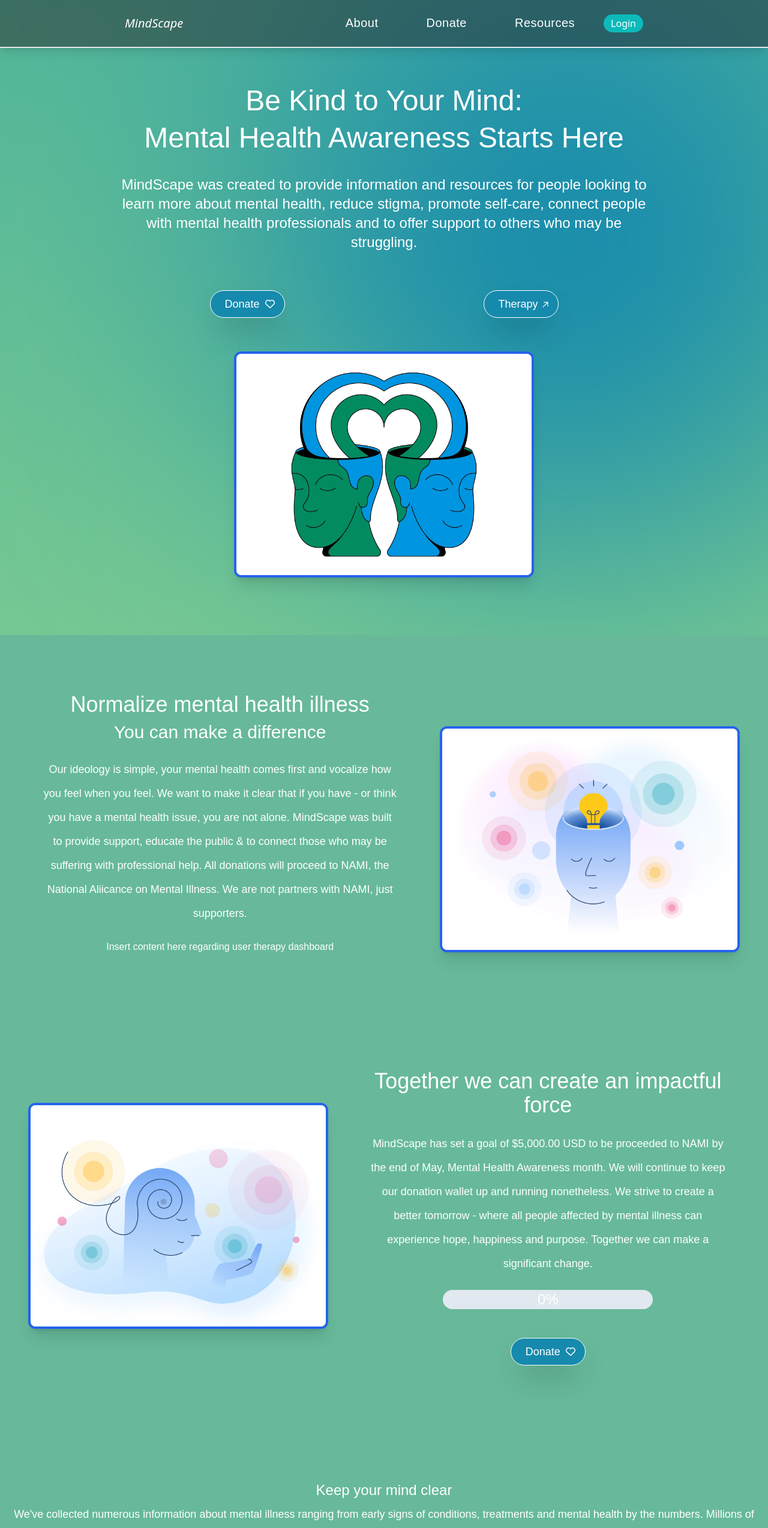
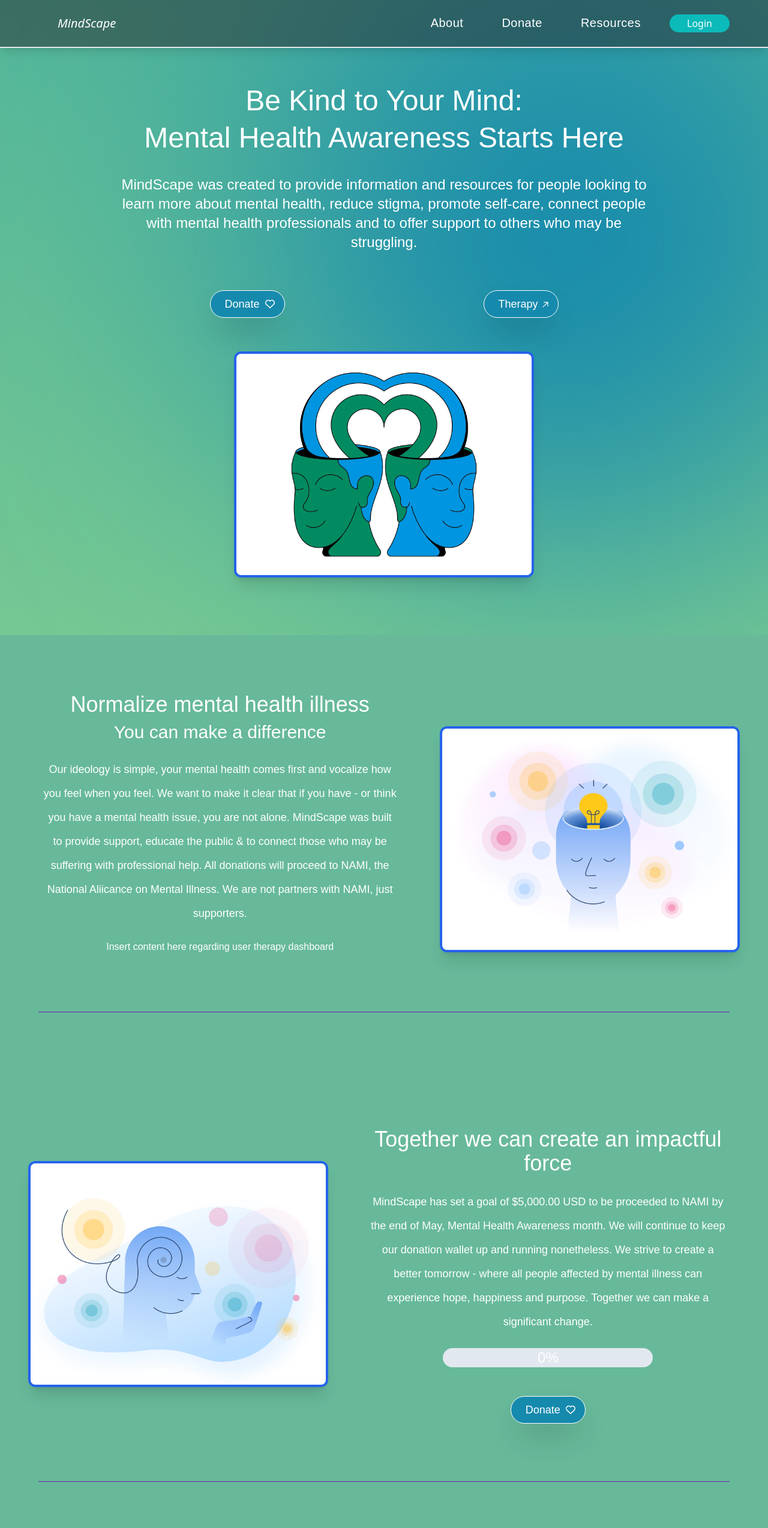
Before and after one commit to morfeli/mental-health-app, a Next.js app: page / in a window 1280 px wide. Shown: the top 2548 px of the page at 60% size. Built offline with nearby package versions, Linux system fonts and the light colour scheme; a web font is replaced by a local one.

Commit message:
chore: created about,donate,resource section for the landing page

```diff
--- a/components/Header/Header.tsx
+++ b/components/Header/Header.tsx
@@ -43,7 +43,7 @@ export const Header = () => {
 
   return (
     <header className="fixed z-[60] text-white w-screen transition duration-300 ease-in-out bg-opacity-50 shadow-lg transform-gpu border-b-2 backdrop-blur-sm ">
-      <div className="flex items-center justify-between w-screen px-8 py-3 bg-opacity-50 bg-zinc-800 sm:px-12 md:px-16 lg:px-24 xl:px-52 sm:py-6">
+      <div className="flex items-center justify-between w-screen px-8 py-3 bg-opacity-50 bg-zinc-800 sm:px-12 md:px-16 lg:pl-24 sm:py-6">
         <h2 className="text-xl italic text-white z-[60]">MindScape</h2>
         <MobileBtn isOpen={isOpen} toggleMenu={toggleMenuHandler} />
         <MobileMenu isOpen={isOpen} closeMenu={closeMenuHandler} />
--- a/components/Header/NavItem.tsx
+++ b/components/Header/NavItem.tsx
@@ -21,13 +21,14 @@ const NavItem = ({ closeMenu, link, variants, nav, name }: NavItemProps) => {
   const navItemStyle = classNames(
     "list-none tracking-wide font-Author cursor-pointer transition-colors ease-in-out delay-75 after:block after:w-0 after:h-0.5 after:transition-all duration-700 hover:after:w-full after:bg-white",
     {
-      "pl-12 lg:pl-20": nav,
+      "pl-12 lg:pl-16": nav,
       "text-xl": nav,
       "text-2xl": !nav,
     }
   );
   return (
     <motion.a
+      id={`navLink-${link}`}
       variants={variants}
       href={`#${link}`}
       onClick={(e) => {
--- a/components/Header/Navigation.tsx
+++ b/components/Header/Navigation.tsx
@@ -8,7 +8,7 @@ export const Navigation = () => {
         <NavItem name="About" link="About" nav />
         <NavItem name="Donate" link="Donate" nav />
         <NavItem name="Resources" link="Resources" nav />
-        <Button styles="py-0 bg-[#0cbaba] ml-12">Login</Button>
+        <Button styles="py-0 bg-[#0cbaba] ml-12 w-[100px]">Login</Button>
         {/* <NavItem name="Dashboard" link="Dashboard" nav /> */}
       </ul>
     </nav>
--- a/components/LandingPage/About/About.tsx
+++ b/components/LandingPage/About/About.tsx
@@ -1,5 +1,6 @@
 import { HeroImage } from "components/LandingPage/Hero/HeroImage";
 import { SectionLayout } from "components/Layouts.tsx/SectionLayout";
+import { LineBreak } from "components/UI/LineBreak";
 
 export const About = () => {
   return (
@@ -25,6 +26,7 @@ export const About = () => {
         </div>
         <HeroImage source="/mental-health-image.webp" />
       </div>
+      <LineBreak />
     </SectionLayout>
   );
 };
--- a/components/LandingPage/Donate/Donate.tsx
+++ b/components/LandingPage/Donate/Donate.tsx
@@ -1,6 +1,7 @@
 import { DonateSVG } from "components/Icons/DonateSVG";
 import { SectionLayout } from "components/Layouts.tsx/SectionLayout";
 import { Button } from "components/UI/Button";
+import { LineBreak } from "components/UI/LineBreak";
 import { Progress } from "components/UI/Progress";
 import { HeroImage } from "../Hero/HeroImage";
 
@@ -33,6 +34,7 @@ export const Donate = () => {
 
         <HeroImage source="/mental-heath-image-donate.webp" />
       </div>
+      <LineBreak />
     </SectionLayout>
   );
 };
--- a/components/LandingPage/LandingPage.tsx
+++ b/components/LandingPage/LandingPage.tsx
@@ -1,3 +1,5 @@
+import { useEffect } from "react";
+
 import { Header } from "components/Header/Header";
 import { About } from "./About/About";
 import { Donate } from "./Donate/Donate";
@@ -7,6 +9,25 @@ import { Resources } from "./Resources/Resources";
 import { Support } from "./Support/Support";
 
 export const LandingPage = () => {
+  useEffect(() => {
+    let section = document.querySelectorAll("section");
+
+    window.onscroll = () => {
+      section.forEach((sec) => {
+        let top = window.scrollY + 250;
+        let offset = sec.offsetTop;
+        let height = sec.offsetHeight;
+        let id = sec.getAttribute("id");
+        const target = document.getElementById(`navLink-${id}`);
+
+        if (top >= offset && top < offset + height) {
+          target?.classList.add("activeLink");
+        } else {
+          target?.classList.remove("activeLink");
+        }
+      });
+    };
+  }, []);
   return (
     <>
       <Header />
--- a/components/LandingPage/Resources/Resources.tsx
+++ b/components/LandingPage/Resources/Resources.tsx
@@ -1,13 +1,14 @@
 import { ArrowUp } from "components/Icons/ArrowUp";
 import { SectionLayout } from "components/Layouts.tsx/SectionLayout";
 import { Button } from "components/UI/Button";
+import { LineBreak } from "components/UI/LineBreak";
 
 export const Resources = () => {
   return (
     <SectionLayout id="Resources">
       <div className="text-center">
-        <h2 className="text-2xl">Keep your mind clear</h2>
-        <p className="p-2 text-lg leading-8">
+        <h2 className="text-2xl lg:text-4xl">Keep your mind clear</h2>
+        <p className="p-2 py-8 text-lg leading-8 md:w-[650px] lg:w-[800px] md:mx-auto">
           We've collected numerous information about mental illness ranging from
           early signs of conditions, treatments and mental health by the
           numbers. Millions of people in the U.S. are affected by mental illness
@@ -22,6 +23,7 @@ export const Resources = () => {
           <ArrowUp />
         </Button>
       </div>
+      <LineBreak />
     </SectionLayout>
   );
 };
--- a/components/LandingPage/Support/Support.tsx
+++ b/components/LandingPage/Support/Support.tsx
@@ -2,7 +2,8 @@ import { Button } from "components/UI/Button";
 
 export const Support = () => {
   return (
-    <section className="rounded-md flex w-[90vw] h-96 justify-center mx-auto flex-col items-center p-4 m-12 mb-24 bg-gradient-to-r from-[#48cae4] via-[#5e60ce] to-[#57cc99] text-white">
+    <section className="rounded-md flex w-[90vw] h-96 justify-center mx-auto flex-col items-center p-4 m-12 mb-24 bg-gradient-to-r from-[#48cae4] via-[#5e60ce] to-[#006466] text-white shadow-xl">
+      <p className="pb-4 italic">MindScape Logo</p>
       <h2 className="text-4xl">Feeling meh?</h2>
       <p className="p-2 py-8 text-center text-md md:w-[600px]">
         Login today to connect with a professional therapist, keep log of your
--- a/components/UI/Button.tsx
+++ b/components/UI/Button.tsx
@@ -8,7 +8,7 @@ export const Button = ({ children, styles }: ButtonProps) => {
   return (
     <button
       className={classNames(
-        "px-3 rounded-full transition-all duration-300 hover:ring-2 hover:ring-slate-300",
+        "px-2 rounded-full transition-all duration-300 hover:ring-2 hover:ring-slate-300",
         styles
       )}
     >
--- /dev/null
+++ b/components/UI/LineBreak.tsx
@@ -0,0 +1,3 @@
+export const LineBreak = () => {
+  return <div className="mt-24 w-[90vw] mx-auto bg-[#6d23b6] h-[1px]" />;
+};
--- a/src/styles/globals.css
+++ b/src/styles/globals.css
@@ -10,6 +10,10 @@
 
 .body {
   background-color: #67b99a;
+}
+
+.activeLink {
+  color: #0cbaba;
 }
 
 /* :root {
```
